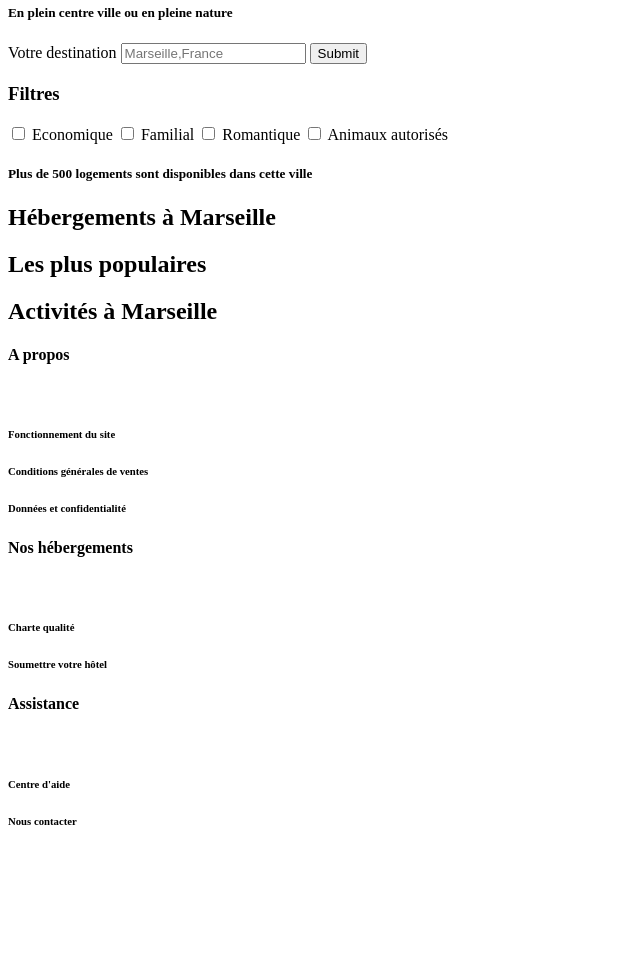
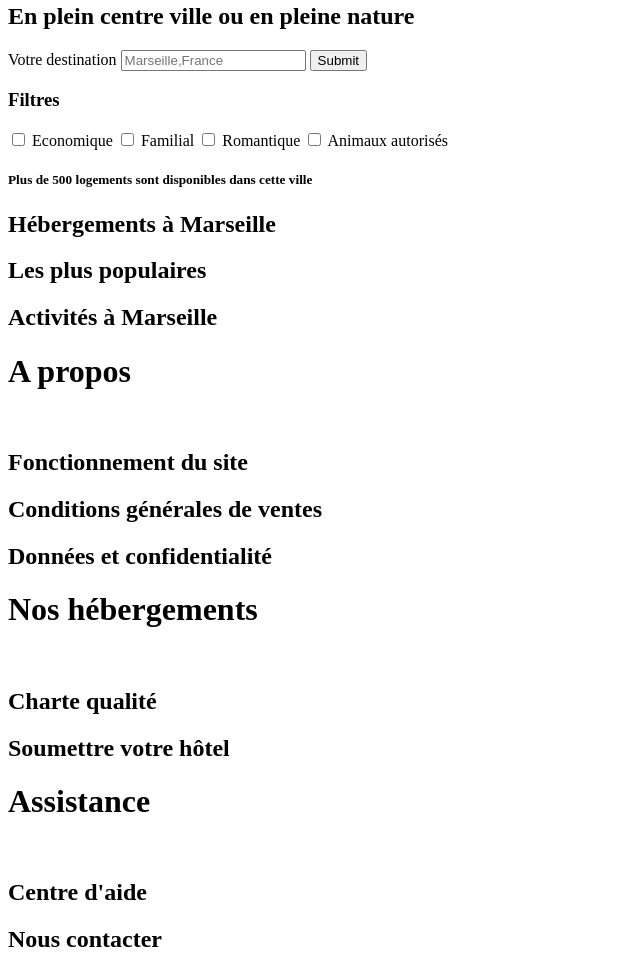
Before and after one commit to Smarty37/OpenclassroomsProject, a plain HTML site: page index.html in a window 1280 px wide. Shown: the part 162-1135 px from the top of the page, without its empty margins (0-640 px from the left). Before the commit the page ends 1014 px from the top, so only its background shows below. Drawn offline with Linux system fonts and the light colour scheme.

Commit message:
petit correctif

```diff
--- a/index.html
+++ b/index.html
@@ -8,7 +8,7 @@
 
 	<!-- Header -->
 	<header>
-		<img src= "file:///C:/Users/march/Desktop/Projet%202/Projet%202%20-%20Reservia/images/logo/Reservia.svg">
+		<img src= "images/logo/Reservia.svg">
 		<nav>
 			<ul>
 				<li><a href="">Hébergements</a></li>
@@ -21,9 +21,9 @@
 	<!-- Section 1 -->
 	<section id="recherche">
 
-		<h2>Trouvez votre hébergement pour des vacances de rêves</h2>
+		<h1>Trouvez votre hébergement pour des vacances de rêves</h1>
 
-		<h5>En plein centre ville ou en pleine nature</h5>
+		<h2>En plein centre ville ou en pleine nature</h2>
 
 			<form method="post">
 				<p>
@@ -103,22 +103,22 @@
 	<footer>
 		<div id="conteneur">
 			<div class="element 1">
-				<h4>A propos</h4><br/>
-					<h6>Fonctionnement du site</h6>
-					<h6>Conditions générales de ventes</h6>
-					<h6>Données et confidentialité</h6>
+				<h1>A propos</h1><br/>
+					<h2>Fonctionnement du site</h2>
+					<h2>Conditions générales de ventes</h2>
+					<h2>Données et confidentialité</h2>
 			</div>
 
 			<div class="element 2">
-				<h4>Nos hébergements</h4><br/>
-					<h6>Charte qualité</h6>
-					<h6>Soumettre votre hôtel</h6>
+				<h1>Nos hébergements</h1><br/>
+					<h2>Charte qualité</h2>
+					<h2>Soumettre votre hôtel</h2>
 			</div>
 
 			<div class="element 3">
-				<h4>Assistance</h4><br/>
-					<h6>Centre d'aide</h6>
-					<h6>Nous contacter</h6>
+				<h1>Assistance</h1><br/>
+					<h2>Centre d'aide</h2>
+					<h2>Nous contacter</h2>
 			</div>
 
 	</footer>
--- a/styles.css
+++ b/styles.css
@@ -1,3 +1,13 @@
+h1
+{
+	font-size: medium;
+}
+
+h2
+{
+	font-size: x-small;
+}
+
 #conteneur
 {
 	display:  flex;
```
